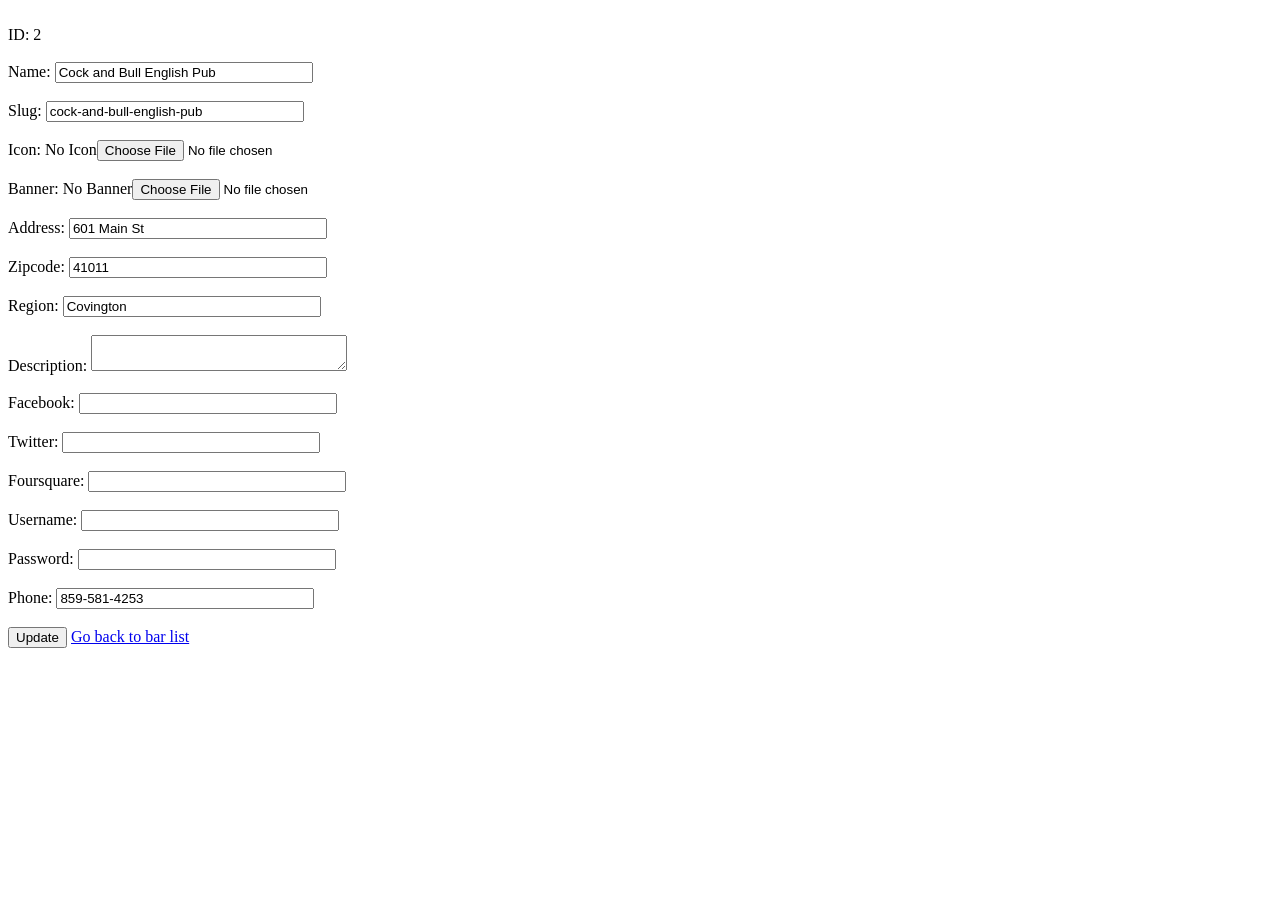
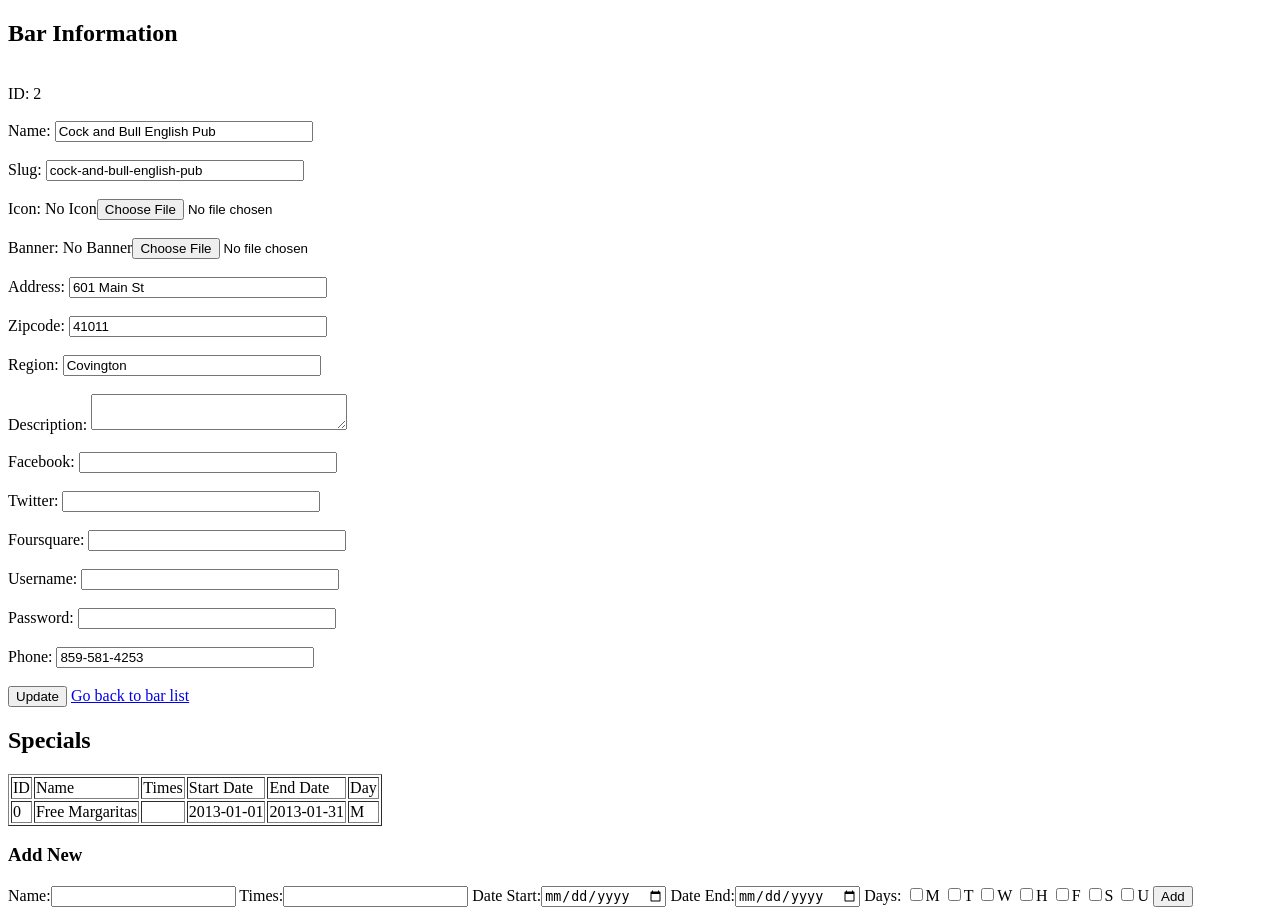
Before and after one commit to ackermcc/nitelife-mobile-site, a PHP site: page /nitelife/admin_pages/edit-bar.php?bar=cock-and-bull-english-pub in a window 1280 px wide. Before the commit the page ends 648 px from the top, so only its background shows below. Run offline with PHP 8.4, Linux system fonts and the light colour scheme; data comes from the database, SQL or seed files in the repository; tables that the repository leaves empty hold one stand-in row (values such as "Sample post"); data that the repository does not hold is empty.

Commit message:
Can fully edit bars, working on specials and open times

```diff
--- a/admin_pages/edit-bar.php
+++ b/admin_pages/edit-bar.php
@@ -5,9 +5,9 @@ $slug = $_REQUEST['bar'];
 
 
 
-$id = $_POST['id'];
+$id = get_id_from_slug($slug);
 
-if($id){
+if(isset($_POST['update-bar'])){
 
 	$name = $_POST['name'];
 	$slug = $_POST['slug'];
@@ -25,7 +25,7 @@ $phone = $_POST['phone'];
 
 	$success = admin_update($id, $name, $slug, $address, $zip, $region, $desc, $fb, $twit, $four, $user, $pass, $phone);
 
-}
+
 
 	if($_FILES["icon"] && $_FILES["icon"]["name"] != ''){
 		move_uploaded_file($_FILES["icon"]["tmp_name"], "../icons/" . $_FILES["icon"]["name"]);
@@ -37,9 +37,11 @@ if($_FILES["icon"] && $_FILES["icon"]["name"] != ''){
 		move_uploaded_file($_FILES["banner"]["tmp_name"], "../banners/" . $_FILES["banner"]["name"]);
 		admin_update_banner($id, $_FILES["banner"]["name"]);
 	 }
+ }
 
  $bar = admin_get_bar($slug);
-
+ $specials = admin_get_specials($slug);
+ $opentimes = admin_get_opentimes($slug);
 
 ?>
 
@@ -50,6 +52,7 @@ if($_FILES["icon"] && $_FILES["icon"]["name"] != ''){
 <head>
 </head>
 <body>
+<h2>Bar Information</h2>
 <form method="post" enctype="multipart/form-data">
 	<?=$bar['icon_url']?>
 	<input type="hidden" value="<?=$bar['slug']?>" name="bar" />
@@ -70,7 +73,47 @@ if($_FILES["icon"] && $_FILES["icon"]["name"] != ''){
 	<br>Username: <input type="text" name="username" style="width:250px;" value="<?=$bar['username']?>"></input></br>
 	<br>Password: <input type="text" name="password" style="width:250px;" value="<?=$bar['password']?>"></input></br>
 	<br>Phone: <input type="text" name="phone" style="width:250px;" value="<?=$bar['phone']?>"></input></br>
-	<br><input type="submit" value="Update" /> <a href="bar-list.php">Go back to bar list</a></br>
+	<br><input type="submit" name="update-bar" value="Update" /> <a href="bar-list.php">Go back to bar list</a></br>
+	</form>
+	<h2>Specials</h2>
+	<table border="1">
+		<tr>
+			<td>ID</td>
+			<td>Name</td>
+			<td>Times</td>
+			<td>Start Date</td>
+			<td>End Date</td>
+			<td>Day</td>
+		</tr>
+	<?php foreach($specials as $special){ ?>
+			<tr>
+				<td><?=$special['id']?></td>
+				<td><?=$special['name']?></td>
+				<td><?=$special['times']?></td>
+				<td><?=$special['date_start']?></td>
+				<td><?=$special['date_end']?></td>
+				<td><?=$special['day']?></td>
+			</tr>
+	<?php } ?>
+	</table>
+	<h3>Add New</h3>
+	<form method="post">
+	Name:<input type="text" style="width:200;" name="new-special-name" />
+	Times:<input type="text" name="new-special-name" />
+	Date Start:<input type="date" name="special-start-date" />
+	Date End:<input type="date" name="special-end-date" />
+	Days: <input type="checkbox" name="special-days[]" value="M">M
+			<input type="checkbox" name="special-days[]" value="T">T
+			<input type="checkbox" name="special-days[]" value="W">W
+			<input type="checkbox" name="special-days[]" value="H">H
+			<input type="checkbox" name="special-days[]" value="F">F
+			<input type="checkbox" name="special-days[]" value="S">S
+			<input type="checkbox" name="special-days[]" value="U">U
+	<input type="submit" name="add-special" value="Add" />
+	</form>
+
+
+
 </form>
 </body>
 </html>
--- a/scripts/database.php
+++ b/scripts/database.php
@@ -71,10 +71,9 @@ function admin_get_bar($slug){
 
 function admin_update($id, $name, $slug, $address, $zip, $region, $desc, $fb, $twitter, $four, $user, $password, $phone){
 	$query = "UPDATE bar SET name='".$name."', slug='".$slug."', address='".$address."', zipcode='"
-			.$zip."', region='".$region."', description='".$desc."', facebook='".$facebook."', twitter='"
-			.$twitter."', foursquare='".$foursquare."', username='".$user."', password='".$password."',
+			.$zip."', region='".$region."', description='".$desc."', facebook='".$fb."', twitter='"
+			.$twitter."', foursquare='".$four."', username='".$user."', password='".$password."',
 			phone='".$phone."' WHERE id='$id'";
-
 	$ok = mysql_query($query);
 	if($ok) return true;
 	else return false;
@@ -96,6 +95,42 @@ function admin_update_banner($id, $filename){
 
 }
 
+function admin_get_specials($slug){
+	$id = get_id_from_slug($slug);
+	$specialsquery = "SELECT * FROM special WHERE bar_id='".$id."'";
+	$results = mysql_query($specialsquery);
+
+	for ($specials = array(); $tmp = mysql_fetch_array($results);) $specials[] = $tmp;
+
+	return $specials;
+}
+
+function admin_get_opentimes($slug){
+	$id = get_id_from_slug($slug);
+	$query = "SELECT * FROM open_times WHERE bar_id='".$id."'";
+	$results = mysql_query($query);
+
+	for ($opentimes = array(); $tmp = mysql_fetch_array($results);) $opentimes[] = $tmp;
+
+	return $opentimes;
+
+}
+
+function get_id_from_slug($slug){
+	$query = "SELECT id FROM bar WHERE slug='".$slug."'";
+	$results = mysql_query($query);
+	$id = mysql_fetch_array($results);
+	return $id['id'];
+}
+
+function admin_add_opentimes($id, $days, $times){
+	foreach($days as $day){
+		$query = "INSERT INTO open_times (`bar_id`, `day`, `times`) VALUES ('".$id."', '".$day."', '".$times."')";
+		echo $query;
+		$ok = mysql_query($query);
+	}
+}
+
 
 
 
```
Lines whose indentation alone changed are shown as unchanged.
